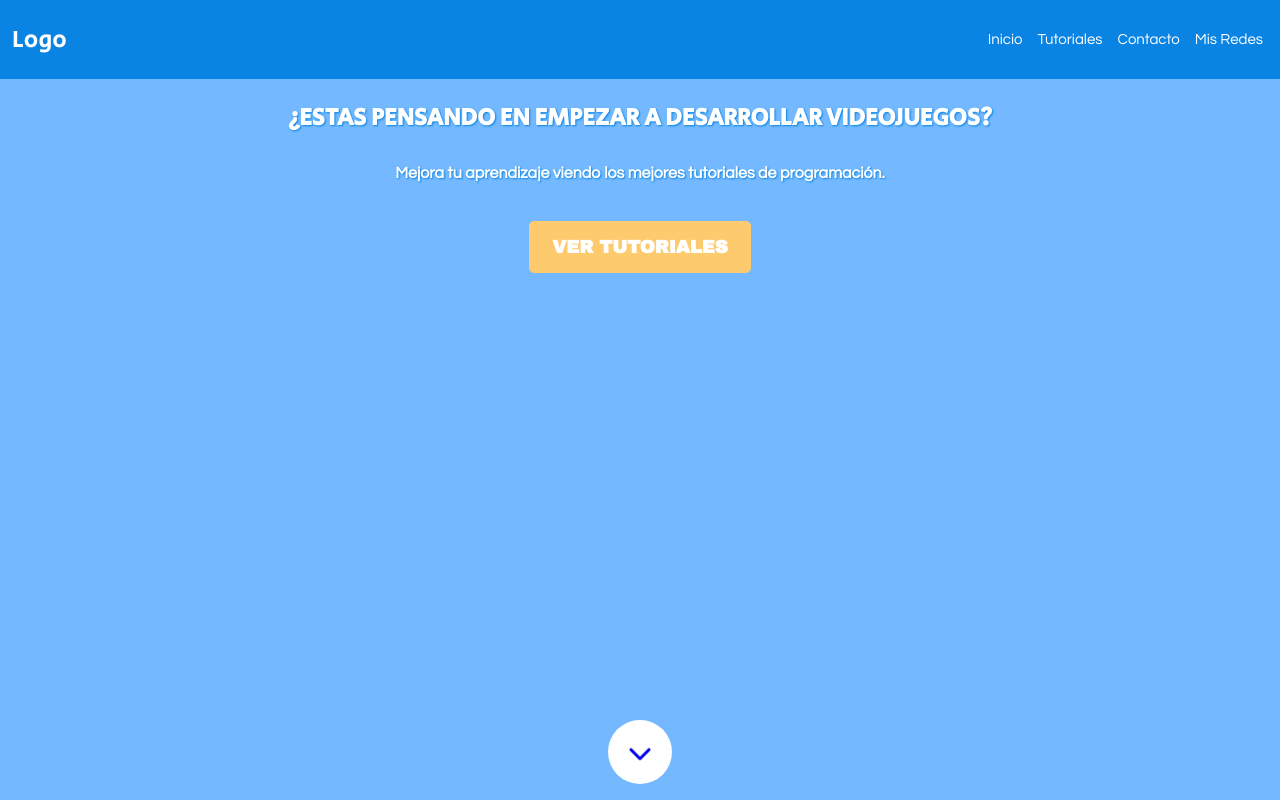
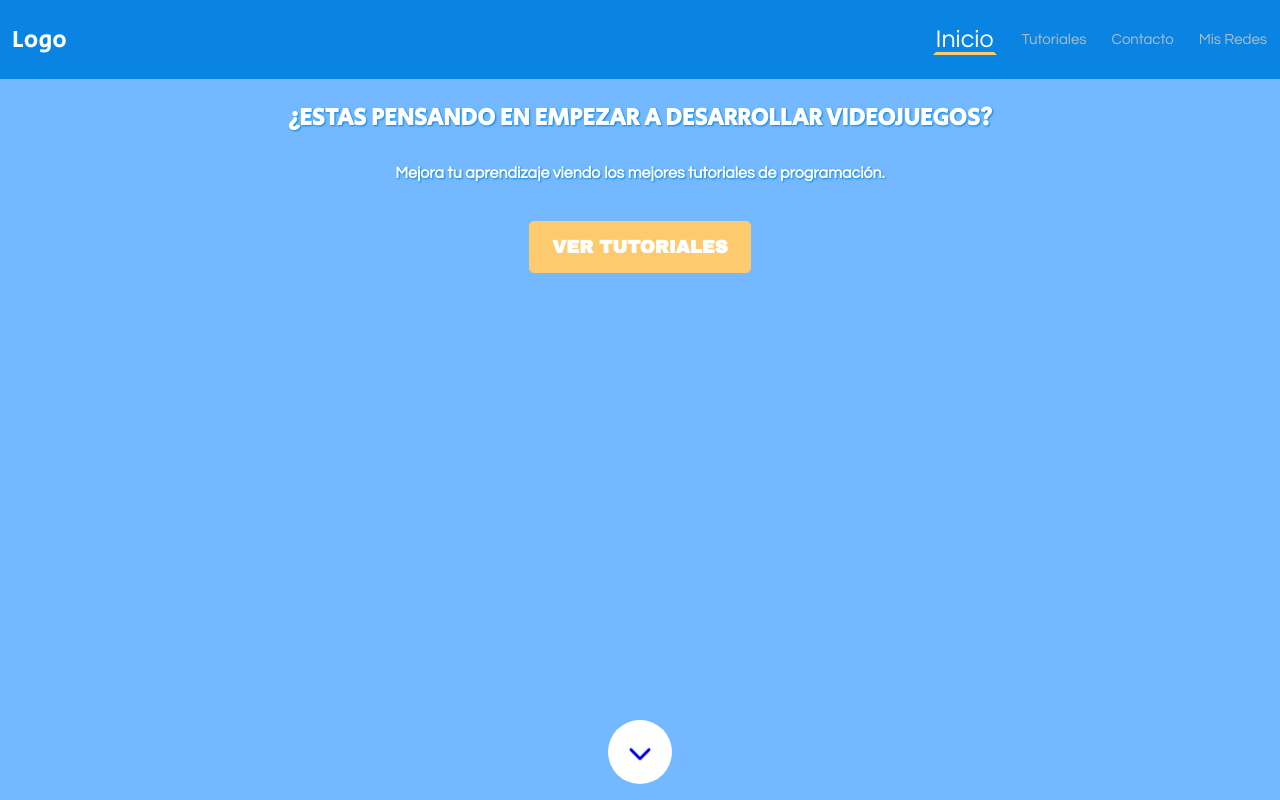
Before and after one commit to GonzaloAsencio/CodiGon, a React (Create React App) app: page / in a window 1280 px wide. Shown: the top 800 px of the page. Built offline with nearby package versions, Linux system fonts and the light colour scheme.

Commit message:
header-links

```diff
--- a/src/Components/Pages/Main/Main.jsx
+++ b/src/Components/Pages/Main/Main.jsx
@@ -27,8 +27,12 @@ function Main() {
           <div id ="first-section">
             <Descriptions/>
           </div>
-          <Contact/>
-          <SocialMedia/>
+          <div id="second-section">
+            <Contact/>
+          </div>
+          <div id="third-section">
+            <SocialMedia/>
+          </div>
     <Footer/>
     </>
   );
--- a/src/Components/SharedComponents/NavBar/NavBar.css
+++ b/src/Components/SharedComponents/NavBar/NavBar.css
@@ -1,14 +1,12 @@
 .nav-style{
     position: relative;
+    width: 100%;
     padding: .2rem;
     background-color: #0984e3;
     display: flex;
     text-align: center;
     align-items: center;
     justify-content: space-between;
-}
-.nav-style-down{
-  color: pink;
 }
 .nav-style > h2{
     color: white;
@@ -24,7 +22,26 @@
     color: white;
     text-decoration: none;
     margin-right: 1.5rem;
+    transition: 0.3s ease-in-out;
   }
+  .nav-links-active{
+    color: white;
+    font-size: 2.5rem;
+    border-color: #0984e3;
+    border-style: solid;
+    border-bottom-color: #fdcb6e;
+    text-decoration: none;
+  }
+  .nav-links:hover{
+    color: white;
+    font-size: 2.5rem;
+    border-color: #0984e3;
+    border-style: solid;
+    border-bottom-color: #fdcb6e;
+    text-decoration: none;
+  }
+
+
   .links{
     display: none;
     text-align: center;
@@ -58,11 +75,24 @@
         display: flex;
     }
     .nav-links{
+      color: #b2bec3;
+      margin-left: 1rem;
       font-weight: inherit;
       font-size: 1.5rem;
     }
     .nav-container{
       height: 100%;
+      display: flex;
+      flex-direction: row;
+      align-items: center;
       flex-direction: row;
     }
+    .nav-links-active{
+      color: white;
+      font-size: 2.5rem;
+      border-color: #0984e3;
+      border-style: solid;
+      border-bottom-color: #fdcb6e;
+      text-decoration: none;
+    }
 }
--- a/src/Components/SharedComponents/NavBar/index.js
+++ b/src/Components/SharedComponents/NavBar/index.js
@@ -1,24 +1,35 @@
-import {useEffect,useContext,useState} from 'react';
-import { Link,useLocation  } from 'react-router-dom';
+import {useEffect,useContext,useState,useRef} from 'react';
+import { Link} from 'react-router-dom';
 import './NavBar.css';
 import BurguerButton from './burgerButton';
 import {UserContext} from "../../UserContext";
 
 function Navbar() {
-  let location = useLocation();
-  console.log(location.pathname);
-  if(location.pathname === "/"){
-    console.log("xd");
-  }
-
     const [clicked, setClicked] = useState(false)
     const handleClick = (state) => {
     setClicked(!clicked)
   }
 
+  const pointerStyle = {
+    fontWeight: 'bold',
+    color:'pink',
+  };
+
+
 const {setUserInfo,userInfo} = useContext(UserContext);
 
   useEffect(() => {
+    const list = document.querySelectorAll('.nav-links');
+  console.log(list);
+  function activeLink(){
+
+    list.forEach((item) =>
+      item.classList.remove('nav-links-active'));
+      this.classList.add('nav-links-active');
+  }
+  list.forEach((item) =>
+  item.addEventListener('click',activeLink));
+
     if(username){
       fetch('http://localhost:4000/profile', {
         credentials: 'include',
@@ -56,10 +67,10 @@ const {setUserInfo,userInfo} = useContext(UserContext);
           )}
           {!username && (
             <div className='nav-container' onClick={() => setClicked(false)}>
-                <a className='nav-links'   href="#first-section">Inicio</a>
-                <a className='nav-links'   href="#first-section">Tutoriales</a>
-                <a className='nav-links'   href="#second-section">Contacto</a>
-                <a className='nav-links'   href="#third-section">Mis Redes</a>
+                <a className='nav-links nav-links-active' href="#first-section">Inicio</a>
+                <a className='nav-links'  href="#first-section">Tutoriales</a>
+                <a className='nav-links'  href="#second-section">Contacto</a>
+                <a className='nav-links'  href="#third-section">Mis Redes</a>
             </div>
           )}
         </div>
```
